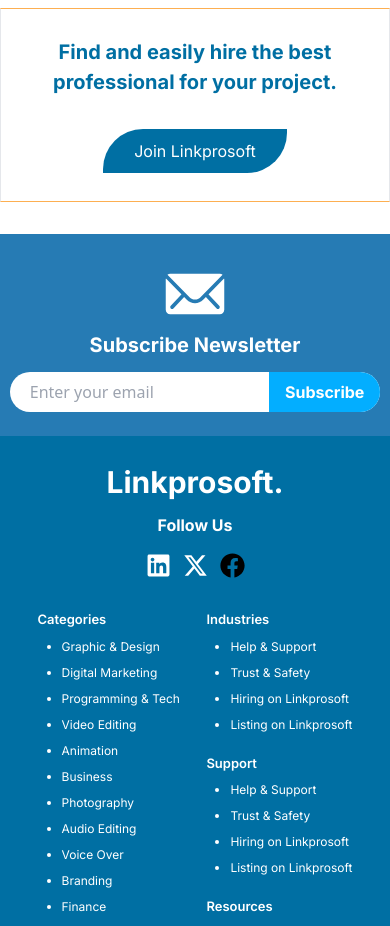
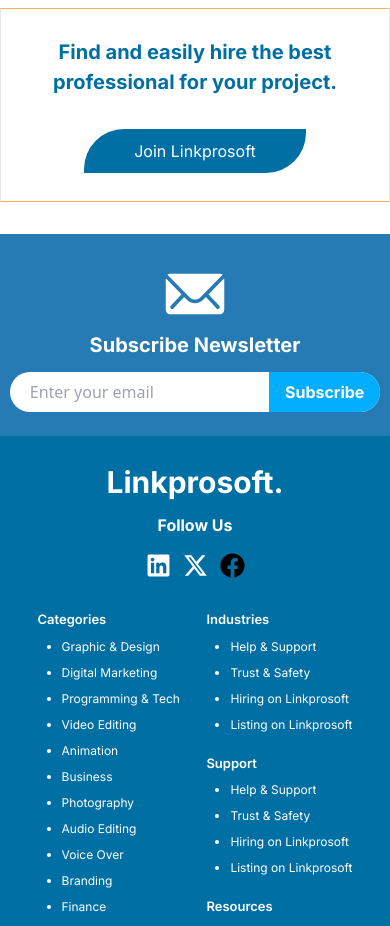
Before and after one commit to german-machine/Linkprosoft, a React (Vite) app in the folder Front-end/: page / in a window 390 px wide. Shown: the part 3220-4146 px from the top of the page. Built offline with nearby package versions, Linux system fonts and the light colour scheme.

Commit message:
increased the width of the call to action button for mobile screen sizes

```diff
--- a/Front-end/src/Pages/Home/components/CallToAction.jsx
+++ b/Front-end/src/Pages/Home/components/CallToAction.jsx
@@ -9,7 +9,7 @@ const CallToAction = () => {
             Find and easily hire the best professional for your project.
           </h1>
 
-          <a className="block bg-bluecolor text-white text-center font-Inter w-[50%] lg:w-[20%] mx-auto py-[10px] px-[25px] rounded-tl-[40px] rounded-br-[40px]" href="#">
+          <a className="block bg-bluecolor text-white text-center font-Inter w-[60%] sm:w-[35%] lg:w-[20%] mx-auto py-[10px] px-[25px] rounded-tl-[40px] rounded-br-[40px]" href="#">
             Join Linkprosoft
           </a>
         </div>
```
